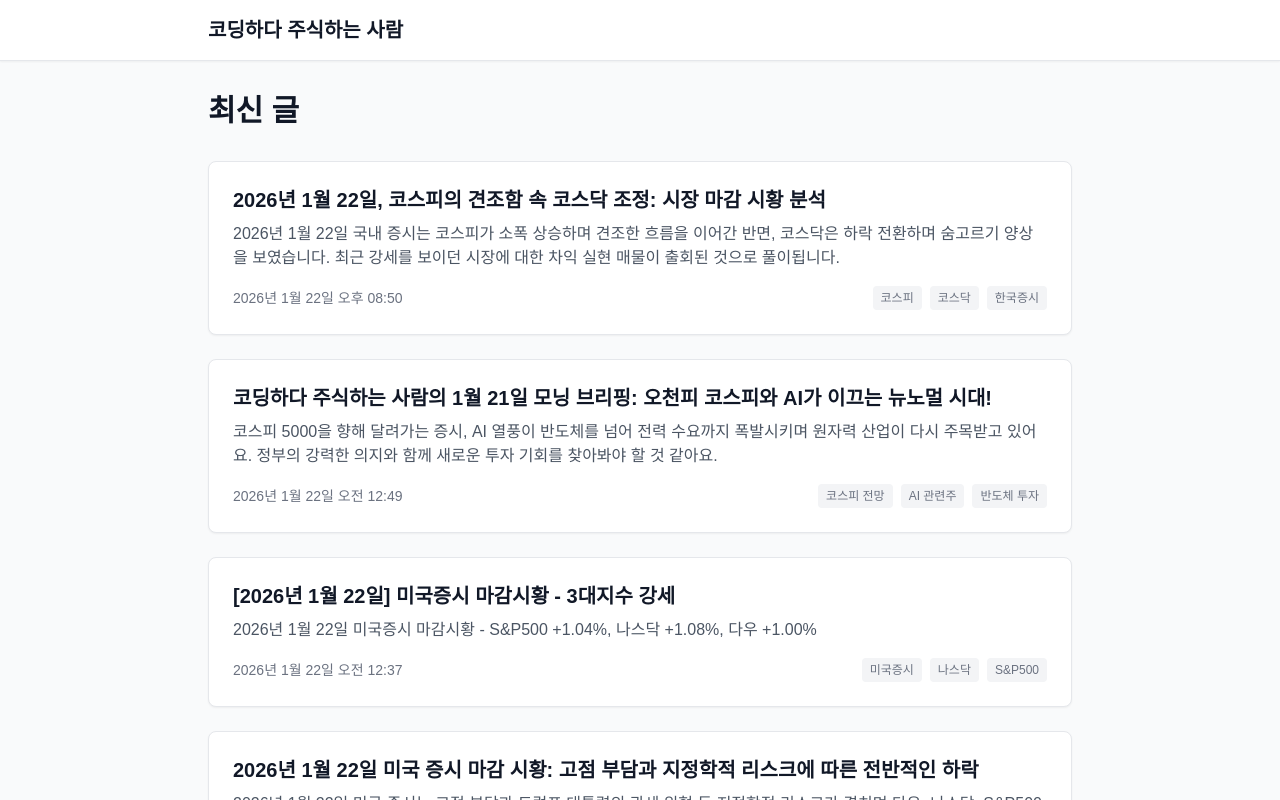
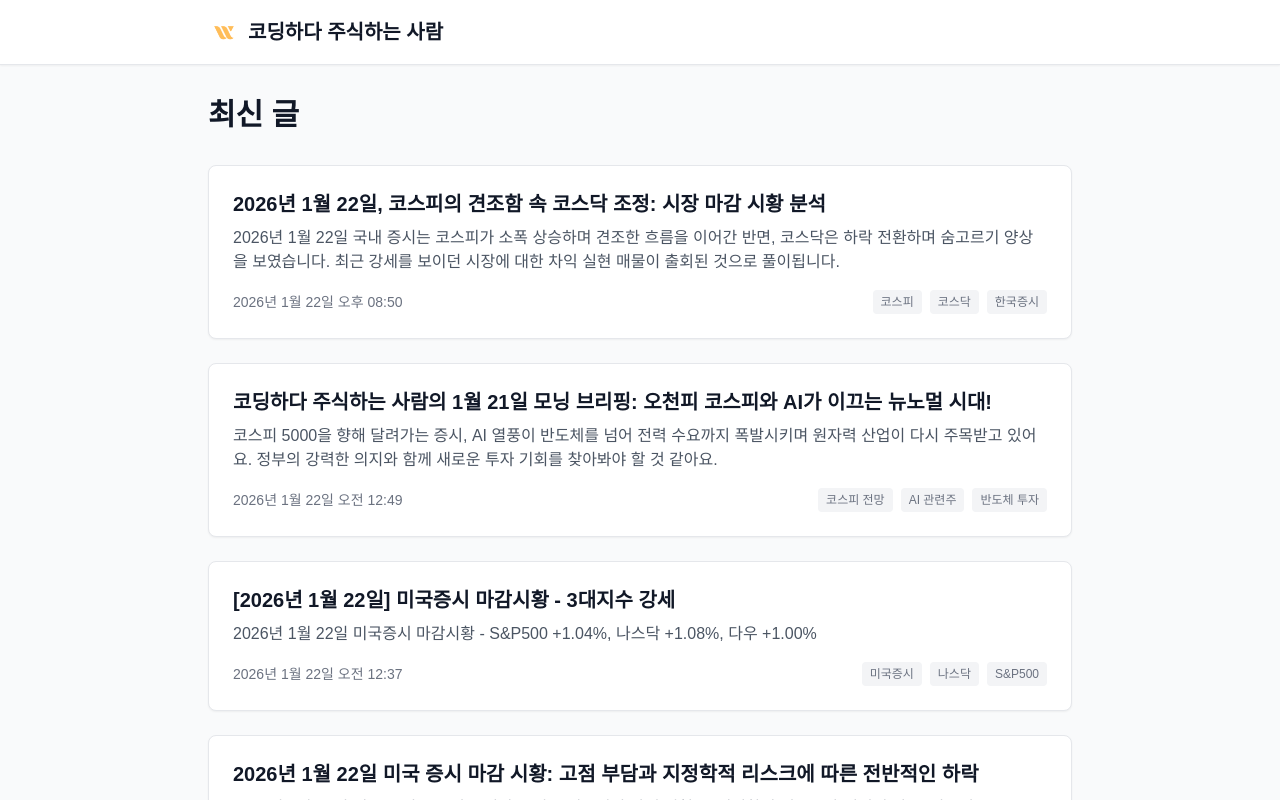
Before and after one commit to njh0317/auto-blog, a Next.js app: page / in a window 1280 px wide. Shown: the top 800 px of the page. Built offline with nearby package versions, Linux system fonts and the light colour scheme.

Commit message:
헤더에 로고 아이콘 추가

```diff
--- a/app/layout.tsx
+++ b/app/layout.tsx
@@ -40,7 +40,8 @@ export default function RootLayout({
       <body className={`${geistSans.variable} antialiased bg-gray-50`}>
         <header className="bg-white shadow-sm border-b">
           <nav className="max-w-4xl mx-auto px-4 py-4">
-            <a href="/" className="text-xl font-bold text-gray-900">
+            <a href="/" className="flex items-center gap-2 text-xl font-bold text-gray-900">
+              <img src="/icon.png" alt="logo" className="w-8 h-8" />
               코딩하다 주식하는 사람
             </a>
           </nav>
```
Also changed, not shown: public/icon.png (added).
